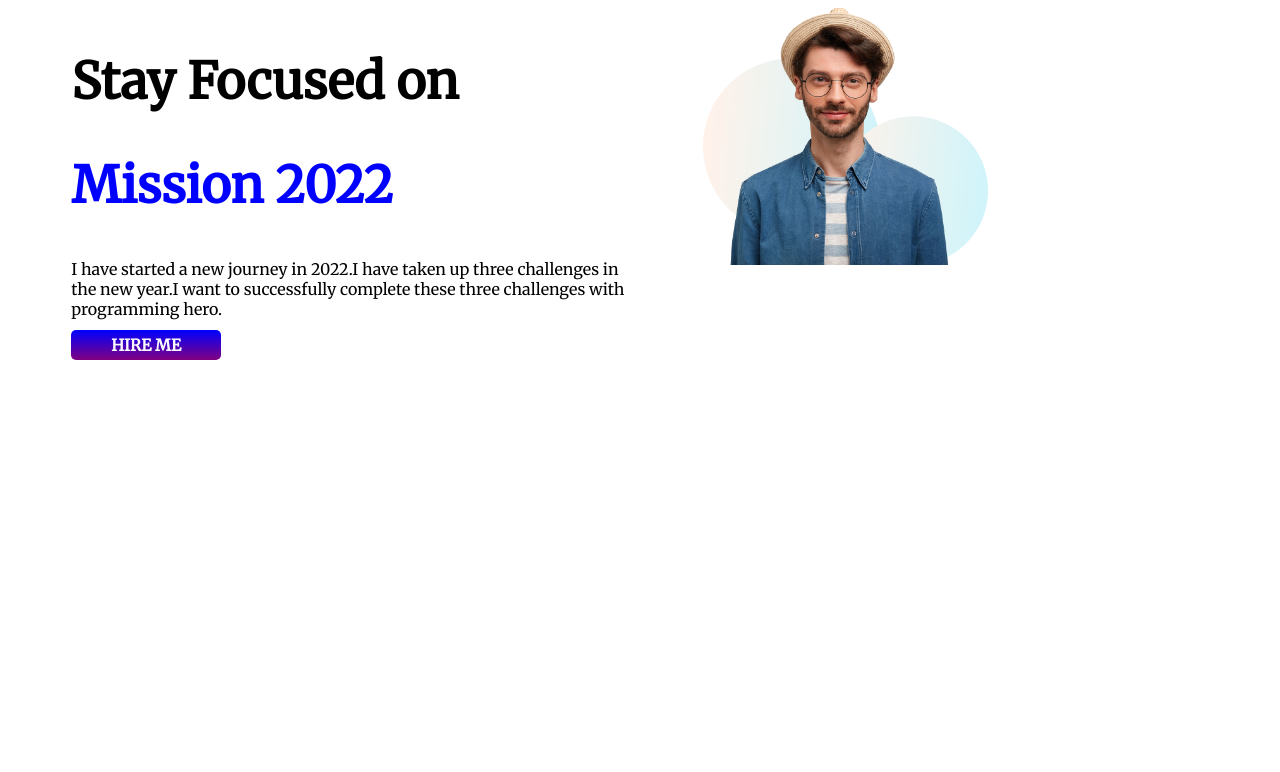
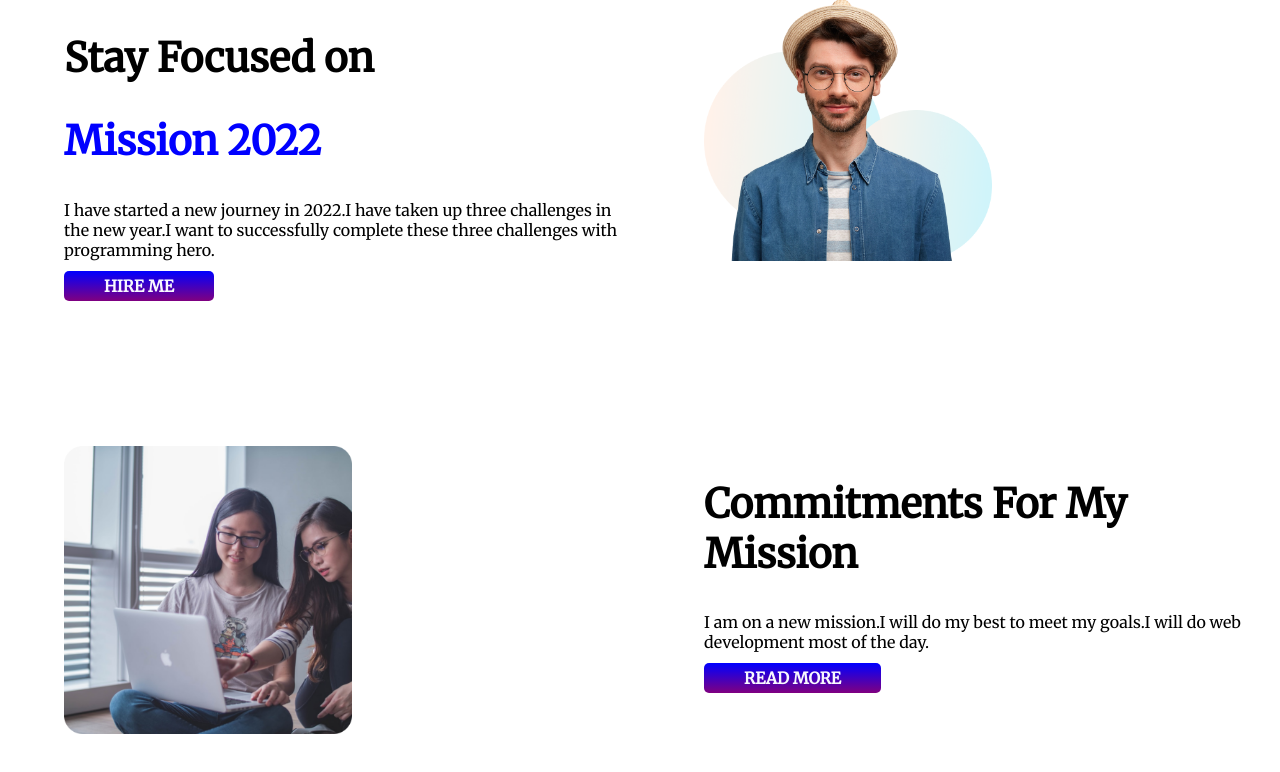
Before and after one commit to sadiahimi/developers-portfolio, a plain HTML site: page index.html in a window 1280 px wide. Drawn offline with Linux system fonts and the light colour scheme.

Commit message:
commitments added

```diff
--- a/index.html
+++ b/index.html
@@ -13,7 +13,7 @@
 </head>
 
 <body>
-    <section>
+    <section class="top-banner flexible-container">
         <div class="half-width">
             <h1>Stay Focused on</h1>
             <h1 class="blue-color">Mission 2022</h1>
@@ -26,7 +26,14 @@
             <img src="images/person-4.png" alt="">
         </div>
     </section>
+    <section class="commitments">
+        <div class="half-width">
+            <img src="images/coding.png" alt="">
+        </div>
+        <div class="half-width">
+            <h1>Commitments For My Mission</h1>
+            <p>I am on a new mission.I will do my best to meet my goals.I will do web development most of the day.</p>
+            <a class="link-button" target="blank" href="">READ MORE</a>
+        </div>
 
-</body>
-
-</html>
+    </section>
--- a/style.css
+++ b/style.css
@@ -1,5 +1,6 @@
 body{
     font-family: 'Merriweather', serif;
+    margin: 0;
 }
 h1{
     font-size: 50px;
@@ -9,6 +10,7 @@ h1{
 }
 section{
     display: flex;
+    margin-bottom: 150px;
 }
 .half-width{
     width: 50%;
@@ -25,3 +27,6 @@ section{
     font-weight: 700;
     border-radius: 5px;
 }
+h1{
+    font-size: 40px;
+}
```
Also changed, not shown: images/app.png (renamed from images/pictures/app.png), images/coding.png (renamed from images/pictures/coding.png), images/illustrator-1.png (added), images/illustrator-2.png (added), images/illustrator-3.png (added), images/shape-1.png (renamed from images/shapes/shape-1.png), 2 other files.
